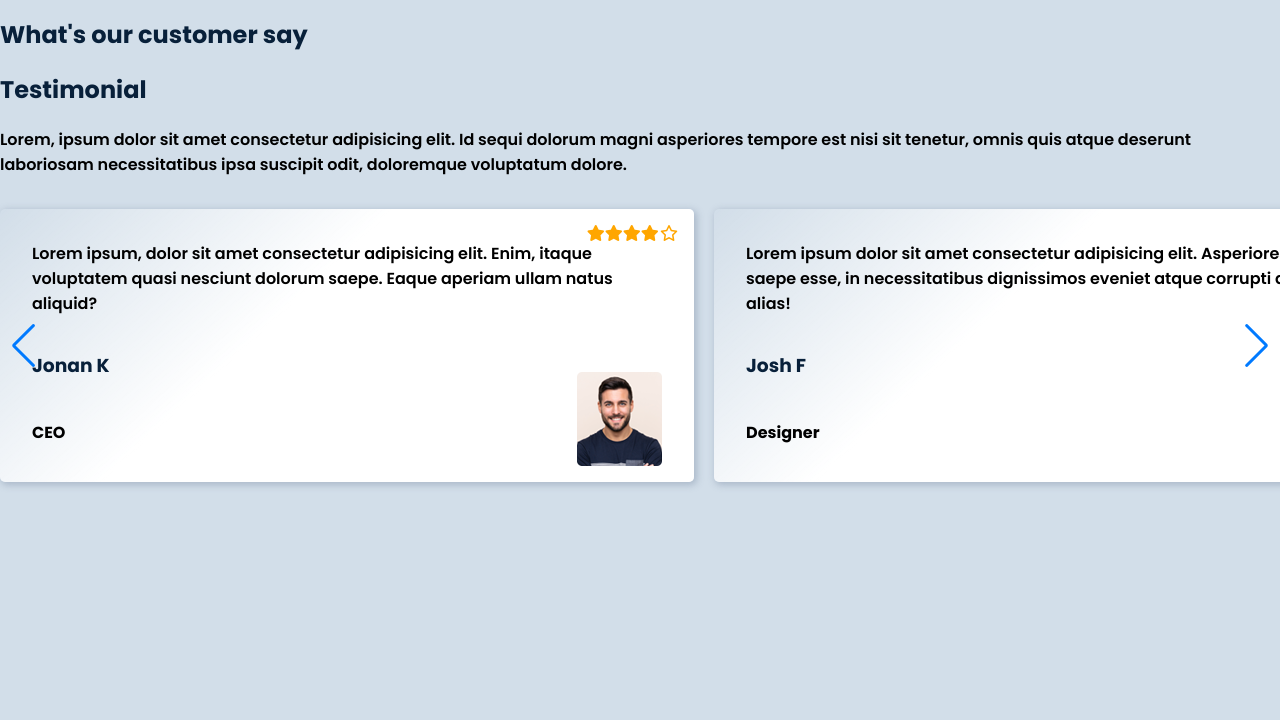
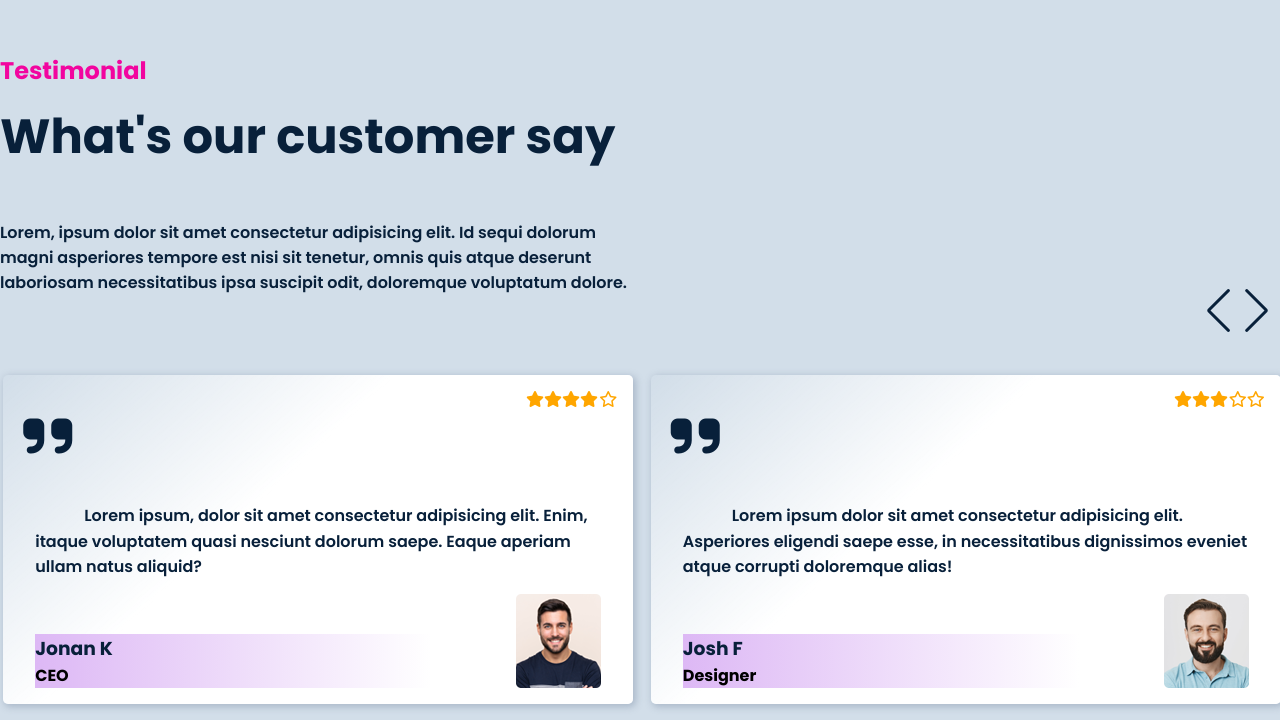
Before and after one commit to PrikolistTheSillyThing/ux-ui, a plain HTML site: page layouting/layouting.html in a window 1280 px wide. Shown: the part 743-1463 px from the top of the page. Before the commit the page ends 1241 px from the top, so only its background shows below. Drawn offline with nearby package versions, Linux system fonts and the light colour scheme.

Commit message:
Add files via upload

```diff
--- a/layouting/layouting.css
+++ b/layouting/layouting.css
@@ -484,8 +484,70 @@ header p {
     right: 1rem;
     color: var(--orange);
 }
+.has-rating-3::before {
+    content:"\f005\f005\f005";
+    font-family: "Font Awesome 6 Free";
+    font-weight: 900;
+    position: absolute;
+    top: 1rem;
+    right: 3.3rem;
+    color: var(--orange);
+}
+.has-rating-3::after {
+    content:"\f005\f005";
+    font-family: "Font Awesome 6 Free";
+    font-weight: 400;
+    position: absolute;
+    top: 1rem;
+    right: 1rem;
+    color: var(--orange);
+}
+.has-rating-2::before {
+    content:"\f005\f005";
+    font-family: "Font Awesome 6 Free";
+    font-weight: 900;
+    position: absolute;
+    top: 1rem;
+    right: 4.4rem;
+    color: var(--orange);
+}
+.has-rating-2::after {
+    content:"\f005\f005\f005";
+    font-family: "Font Awesome 6 Free";
+    font-weight: 400;
+    position: absolute;
+    top: 1rem;
+    right: 1rem;
+    color: var(--orange);
+}
+.testimonials .container {
+    overflow-x: hidden;
+}
+
+.testimonials .container h1{
+    font-size: 3rem;
+    transform: translateY(4rem);
+
+}
+.testimonials .container h2{
+    transform: translateY(-6rem);
+    color: var(--pinkM);
+}
+.testimonials .container p {
+    color: var(--dark);
+}
+.testimonials .container>p {
+    display: inline-block;
+    width: 50%;
+}
+.testimonials .swiper {
+    overflow: visible!important;
+    padding-top: 3rem;
+}
 .testimonials .swiper .swiper-slide{
     padding: 1rem 2rem;
+    box-sizing: border-box;
+    margin: 0 0.2rem;
     background-image: linear-gradient(317deg,white 60%,transparent);
     border-radius:5px;
     box-shadow: 2px 2px 7px 1px var(--greyBA);
@@ -493,11 +555,43 @@ header p {
     display: flex;
     flex-direction: column;
 }
+.testimonials .swiper .swiper-slide.swiper-slide-active {
+    margin: 0 0.90rem 0 0.2rem!important;
+}
 .testimonials .swiper .swiper-slide p {
     order: -1;
+    margin-top: 5rem;
+    min-height: 8rem;
+}
+.testimonials .swiper .swiper-slide p::before {
+    content: "\f10e";
+    font-weight: 900;
+    font-family: "Font Awesome 6 Free";
+    display: inline-block;
+    font-size: 3.5rem;
+    transform: translateY(-4rem) translateX(-0.75rem);
+}
+.testimonials .swiper .swiper-slide h3 {
+    background-image: linear-gradient(90deg, rgb(221, 184, 245),white 70%);
+    margin-bottom: 0;
+}
+.testimonials .swiper .swiper-slide h4 {
+    margin: 0;
+    background-image: linear-gradient(90deg, rgb(221, 184, 245),white 70%);
 }
 .testimonials .swiper .swiper-slide img {
     position: absolute;
     bottom: 1rem;
     right: 2rem;
 }
+.testimonials .swiper .swiper-button-prev,
+.testimonials .swiper .swiper-button-next {
+    top: 0!important;
+    color: var(--dark);
+
+}
+
+.testimonials .swiper .swiper-button-prev {
+    left: auto!important;
+    right: 3rem;
+}
--- a/layouting/layouting.html
+++ b/layouting/layouting.html
@@ -78,7 +78,7 @@
                 <li class="swiper-slide has-rating-2">
                     <h3>Mary P</h3>
                     <h4>HR</h4>
-                    <p>Lorem ipsum dolor sit amet consectetur adipisicing elit. Asperiores eligendi saepe esse, in necessitatibus dignissimos eveniet atque corrupti doloremque alias!</p>
+                    <p>Lorem ipsum dolor sit amet consectetur adipisicing elit. Asperiores eligendi saepe esse, in necessitatibus dignissimos eveniet atque corrupti doloremque alias! Lorem ipsum dolor sit.</p>
                     <img src="images/testimonial-author-1.png" alt="Mary P">
                 </li>
                 </ul>
```
